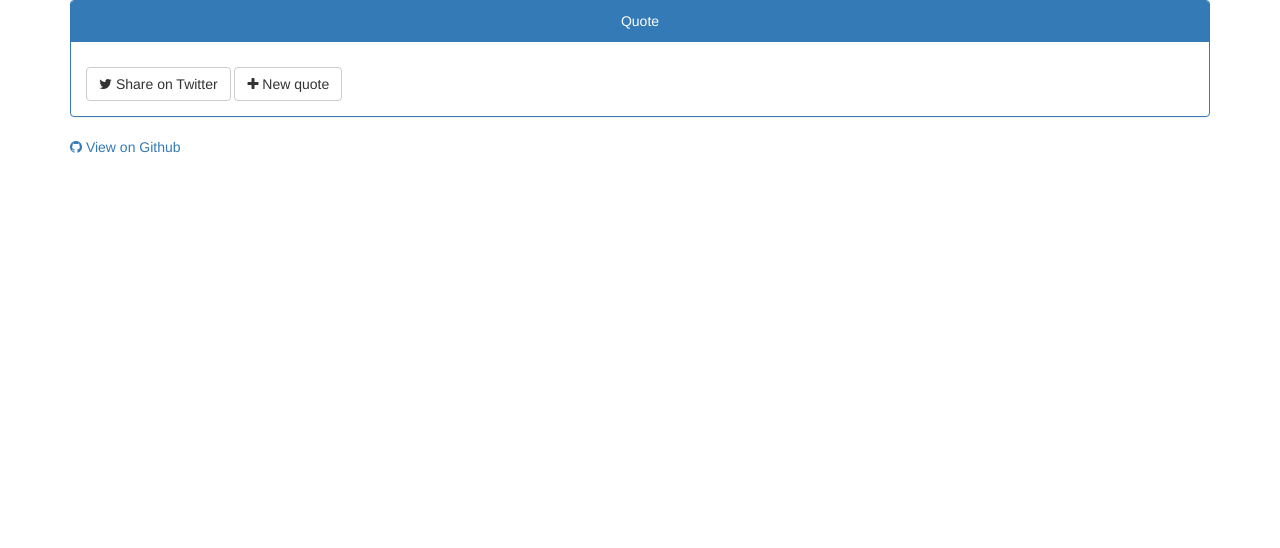
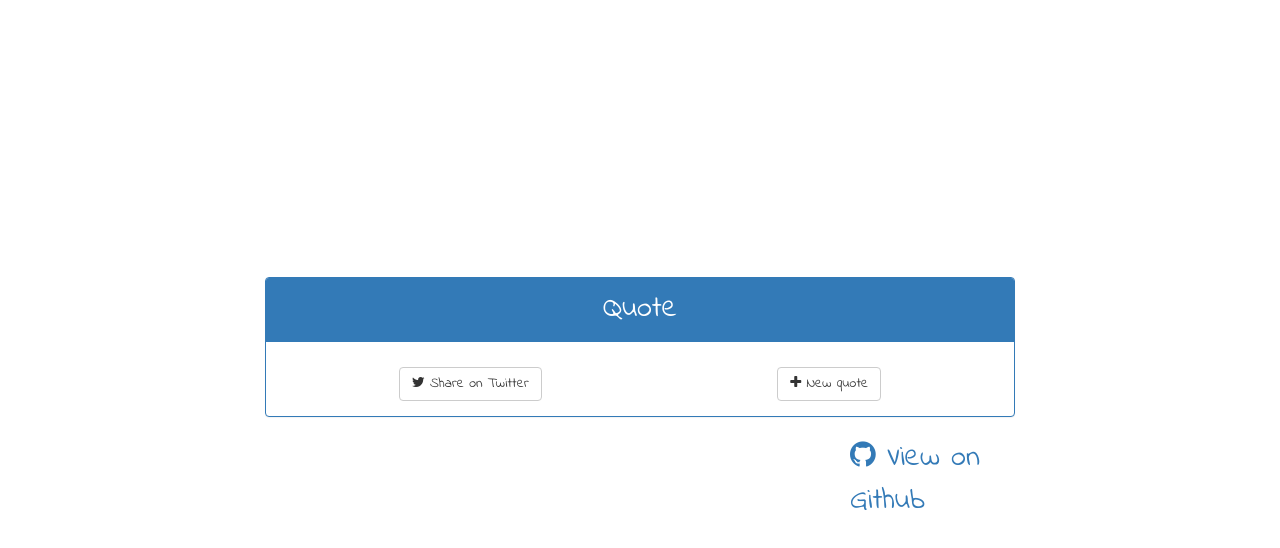
Before and after one commit to christiandbf/random-quote, a website: page index.html in a window 1280 px wide. Drawn offline with nearby package versions, Linux system fonts and the light colour scheme.

Commit message:
Style finished

```diff
--- a/css/style.css
+++ b/css/style.css
@@ -0,0 +1,23 @@
+@import url('https://fonts.googleapis.com/css?family=Indie+Flower');
+
+body {
+    font-family: 'Indie Flower', cursive;
+    font-size: 3em;
+}
+
+.flexbox-container {
+    height: 100vh;
+    display: flex;
+    flex-direction: column;
+    justify-content: center;
+}
+
+.group-buttons {
+    display: flex;
+    justify-content: space-around;
+}
+
+footer {
+    width: 100%;
+    align-self: flex-end;
+}
--- a/index.html
+++ b/index.html
@@ -14,10 +14,15 @@
         <div class="container">
             <div class="flexbox-container">
             <!-- content -->
+                <div class="row">
+                    <div class="col-xs-12 col-md-8 col-md-offset-2">
                         <div class="panel panel-primary">
                             <div class="panel-heading text-center">Quote</div>
                             <div class="panel-body">
-                        <p id="text-quote"></p>
+                                <p id="text-quote">
+
+                                </p>
+                                <div class="group-buttons">
                                     <button id="share-twitter" class="btn btn-default" type="button">
                                         <i class="fa fa-twitter" aria-hidden="true"></i> Share on Twitter
                                     </button>
@@ -26,15 +31,23 @@
                                     </button>
                                 </div>
                             </div>
+                        </div>
+                    </div>
+                </div>
             <!-- content -->
-            </div>
+
             <!-- footer -->
             <footer>
-                <a href="#" target="_blank" id="link-github" class="">
+                <div class="row">
+                    <div class="col-xs-12 col-md-2 col-md-offset-8">
+                        <a href="https://github.com/christiandbf/random-quote" target="_blank" id="link-github" class="">
                             <i class="fa fa-github" aria-hidden="true"></i> View on Github
                         </a>
+                    </div>
+                </div>
             </footer>
             <!-- footer -->
             </div>
+        </div>
     </body>
 </html>
```
Lines whose indentation alone changed are shown as unchanged.
